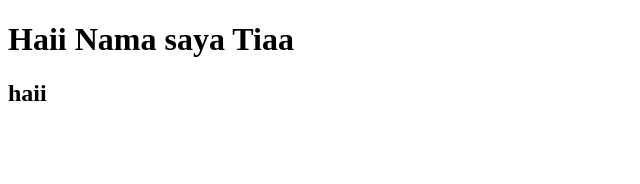
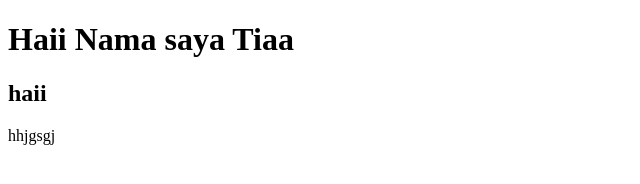
Before and after one commit to Tiaapril844/contoh, a plain HTML site: page index.html in a window 1280 px wide. Shown: the full height of the page, 0-640 px from the left. Drawn offline with Linux system fonts and the light colour scheme.

Commit message:
tambahan

```diff
--- a/index.html
+++ b/index.html
@@ -9,5 +9,6 @@
 <body>
     <h1>Haii Nama saya Tiaa</h1>
     <h2>haii</h2>
+    <p>hhjgsgj</p>
 </body>
 </html>
```
